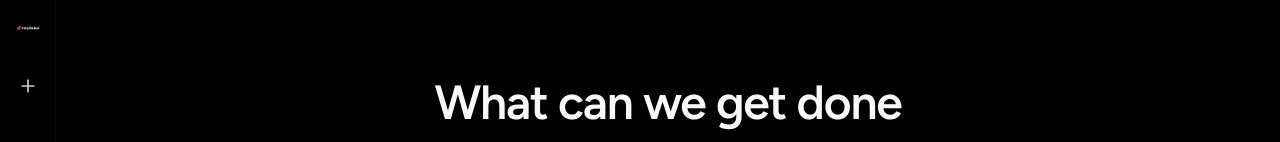
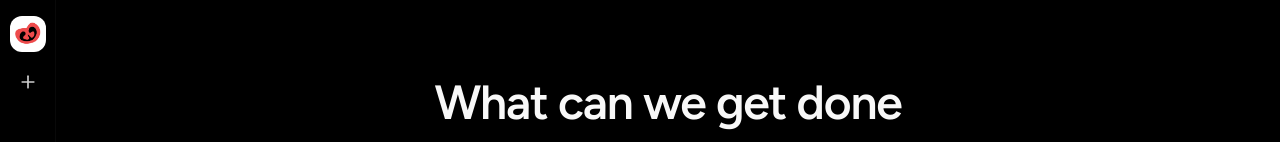
Before and after one commit to Hey-Salad/Sally3D, a Next.js app: page / in a window 1280 px wide. Both pictures are taken after a click on the button 225 px from the left and 64 px from the top of the page. Shown: the top 142 px of the page. Built offline with nearby package versions, Linux system fonts and the light colour scheme.

Commit message:
feat: use launcher icon for sidebar and AI response avatars\n\nReplace wordmark with launcher icon in sidebar and chat avatars for consistency

```diff
--- a/components/heysalad/chat-view.tsx
+++ b/components/heysalad/chat-view.tsx
@@ -4,7 +4,7 @@ import { useChat } from '@ai-sdk/react';
 import { DefaultChatTransport } from 'ai';
 import { useRef, useEffect, useState } from 'react';
 import { cn } from '@/lib/utils';
-import { HeySaladLogo } from './logo';
+import { LauncherIcon } from './launcher-icon';
 import { ChatInput } from './chat-input';
 import { ThinkingStates } from './thinking-states';
 import { ModelViewer } from '@/components/viewer/model-viewer';
@@ -210,7 +210,7 @@ export function ChatView({ onModelGenerated }: ChatViewProps) {
               return (
                 <div key={message.id} className="flex flex-col gap-2">
                   <div className="flex items-center gap-2">
-                    <HeySaladLogo size={24} />
+                    <LauncherIcon size={28} />
                     <span className="text-[10px] font-semibold tracking-widest text-muted-foreground uppercase">
                       Sally
                     </span>
@@ -259,7 +259,7 @@ export function ChatView({ onModelGenerated }: ChatViewProps) {
             {isLoading && (
               <div className="flex flex-col gap-2">
                 <div className="flex items-center gap-2">
-                  <HeySaladLogo size={24} />
+                  <LauncherIcon size={28} />
                   <span className="text-[10px] font-semibold tracking-widest text-muted-foreground uppercase">
                     Sally
                   </span>
--- /dev/null
+++ b/components/heysalad/launcher-icon.tsx
@@ -0,0 +1,25 @@
+import Image from 'next/image';
+import { cn } from '@/lib/utils';
+
+interface LauncherIconProps {
+  size?: number;
+  className?: string;
+}
+
+export function LauncherIcon({ size = 32, className }: LauncherIconProps) {
+  return (
+    <div
+      className={cn('relative overflow-hidden rounded-lg flex-shrink-0', className)}
+      style={{ width: size, height: size }}
+    >
+      <Image
+        src="/heysalad-launcher.jpg"
+        alt="HeySalad"
+        width={size}
+        height={size}
+        className="object-cover"
+        priority
+      />
+    </div>
+  );
+}
--- a/components/heysalad/sidebar.tsx
+++ b/components/heysalad/sidebar.tsx
@@ -3,6 +3,7 @@
 import { useState } from 'react';
 import { cn } from '@/lib/utils';
 import { HeySaladLogo } from './logo';
+import { LauncherIcon } from './launcher-icon';
 import {
   Plus,
   Search,
@@ -48,10 +49,10 @@ export function Sidebar({
       <aside className="w-14 h-screen bg-sidebar border-r border-sidebar-border flex flex-col items-center py-4 gap-3 flex-shrink-0">
         <button
           onClick={() => setCollapsed(false)}
-          className="p-2 rounded-lg hover:bg-sidebar-accent transition-colors"
+          className="rounded-lg hover:opacity-80 transition-opacity"
           aria-label="Expand sidebar"
         >
-          <HeySaladLogo size={24} />
+          <LauncherIcon size={36} />
         </button>
         <button
           onClick={onNewChat}
```
Also changed, not shown: public/heysalad-launcher.jpg (added).
